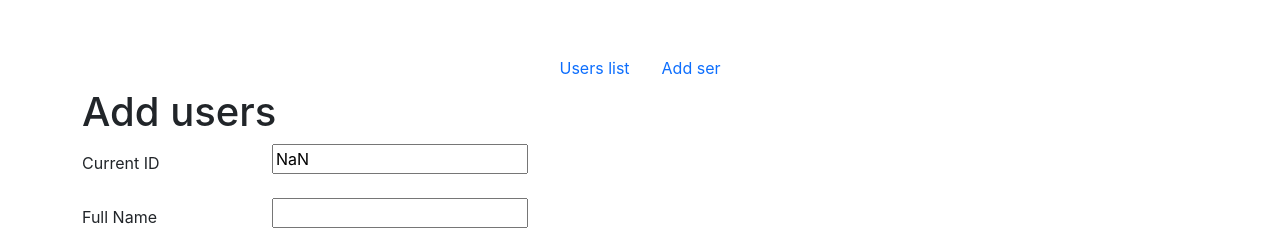
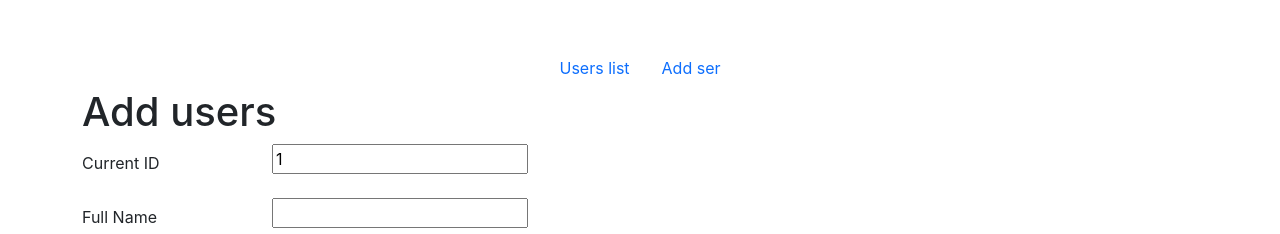
Before and after one commit to Abdo-esse/first_app_react, a React (Create React App) app: page /user/1/edit in a window 1280 px wide. Shown: the top 234 px of the page. Built offline with nearby package versions, Linux system fonts and the light colour scheme.

Commit message:
termin use context

```diff
--- a/src/Tps/Users/UsersAdd.jsx
+++ b/src/Tps/Users/UsersAdd.jsx
@@ -1,15 +1,17 @@
-import React, { useRef } from 'react'
+import React, { useContext, useRef } from 'react'
+import { UsersContext } from './UsersApp'
 
-function UsersAdd({lastId,onAddUser}) {
+function UsersAdd() {
+    const context=useContext(UsersContext)
     const fullName=useRef(null)
     const country=useRef(null)
     const handelSubmit=(e)=>{
         e.preventDefault();
-        onAddUser({
+        context.addUser({
             payload:{
                 fullName:fullName.current.value,
                 country: country.current.value,
-                id:lastId+1
+                id:context.lastId+1
                     }
         })
          fullName.current.value=""
@@ -23,7 +25,7 @@ function UsersAdd({lastId,onAddUser}) {
         <div className='mb-3 row'>
             <label htmlFor="currentId"  className='col-sm-2 col-form-label'>Current ID</label>
             <div className='col-sm-10'>
-                <input type="text" readOnly className='form-conrol-plaintext'id="currentId" value={lastId+1} />
+                <input type="text" readOnly className='form-conrol-plaintext'id="currentId" value={context.lastId+1} />
             </div>
         </div>
         <div className='mb-3 row'>
--- a/src/Tps/Users/UsersApp.jsx
+++ b/src/Tps/Users/UsersApp.jsx
@@ -1,10 +1,12 @@
 import React, { createContext, useState } from 'react'
+
 
 import UsersLayout from './UsersLayout'
 
- const UsersContext=createContext({
+ export const UsersContext=createContext({
     users:[],
-    lastId:0
+    lastId:0,
+    addUser:()=>null
  })
 
 function UsersApp() {
@@ -16,7 +18,13 @@ function UsersApp() {
     }
   return (
     <>
+       <UsersContext.Provider value={{
+        users:users,
+        lastId:lastId,
+        addUser:addUser
+       }}>
        <UsersLayout/>
+       </UsersContext.Provider>
     </>
 
   )
--- a/src/Tps/Users/UsersEdit.jsx
+++ b/src/Tps/Users/UsersEdit.jsx
@@ -1,15 +1,17 @@
-import React, { useRef } from 'react'
+import React, { useContext, useRef } from 'react'
+import { UsersContext } from './UsersApp'
 
-function UsersEdit({lastId,onAddUser}) {
+function UsersEdit() {
+    const context=useContext(UsersContext)
     const fullName=useRef(null)
     const country=useRef(null)
     const handelSubmit=(e)=>{
         e.preventDefault();
-        onAddUser({
+        context.addUser({
             payload:{
                 fullName:fullName.current.value,
                 country: country.current.value,
-                id:lastId+1
+                id:context.lastId+1
                     }
         })
          fullName.current.value=""
@@ -23,7 +25,7 @@ function UsersEdit({lastId,onAddUser}) {
         <div className='mb-3 row'>
             <label htmlFor="currentId"  className='col-sm-2 col-form-label'>Current ID</label>
             <div className='col-sm-10'>
-                <input type="text" readOnly className='form-conrol-plaintext'id="currentId" value={lastId+1} />
+                <input type="text" readOnly className='form-conrol-plaintext'id="currentId" value={context.lastId+1} />
             </div>
         </div>
         <div className='mb-3 row'>
--- a/src/Tps/Users/UsersLayout.jsx
+++ b/src/Tps/Users/UsersLayout.jsx
@@ -14,7 +14,7 @@ function UsersLayout() {
             <Link className="nav-link " to={'/'}>Users list</Link>
         </li>
         <li className="nav-item">
-            <Link className="nav-link " to={'/'}>Add ser</Link>
+            <Link className="nav-link " to={'/user/creat'}>Add ser</Link>
         </li>
 
        </ul>
--- a/src/Tps/Users/UsersTable.jsx
+++ b/src/Tps/Users/UsersTable.jsx
@@ -1,17 +1,18 @@
-import React from 'react'
+import React, { useContext } from 'react'
+import { UsersContext } from './UsersApp';
 
 function UsersTable({users}) {
+    const context=useContext(UsersContext)
 const displayUsers = () => {
-  if (users.length === 0) {
+  if (context.users.length === 0) {
     return (
       <tr>
         <td colSpan={3} align="center">No users</td>
       </tr>
     );
   }
-  console.log(users);
 
-  return users.map((item, key) => (
+  return context.users.map((item, key) => (
     <tr key={key}>
       <td>{item.id}</td>
       <td>{item.fullName}</td>
--- a/src/index.js
+++ b/src/index.js
@@ -17,6 +17,7 @@ const root = ReactDOM.createRoot(document.getElementById('root'));
 // const fruits=["Appel","Orange","lemon","Strawberry"]
 root.render(
   <>
+
   <div className=' container my-5'>
     <UsersApp/>
 
```
